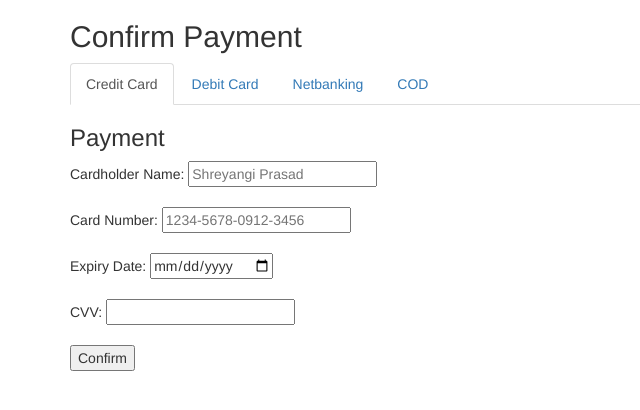
After one commit to keshavchandak/Dell_Hackathon, a Django app: page /bank/1 in a window 1280 px wide. The commit adds this page. Shown: the top 410 px of the page, without its empty margins (0-640 px from the left). Run offline with Django 3.2, Linux system fonts and the light colour scheme; data comes from the database, SQL or seed files in the repository; both versions use the stored data as it was after the commit; some libraries are stand-ins or nearby versions.

Commit message:
Added the Inventory database and Inserted Bank Page

```diff
--- a/first/admin.py
+++ b/first/admin.py
@@ -1,7 +1,6 @@
 from django.contrib import admin
 
-# from . models import first
-
-# admin.site.register(first)
 
 # # # Register your models here.
+from .models import Inventory
+admin.site.register(Inventory)
--- /dev/null
+++ b/first/templates/first/bank.html
@@ -0,0 +1,328 @@
+<!DOCTYPE html>
+
+<html lang="en">
+
+<head>
+
+  <title>Payment Portal</title>
+
+  <meta charset="utf-8">
+
+  <meta name="viewport" content="width=device-width, initial-scale=1">
+
+  <link rel="stylesheet" href="https://maxcdn.bootstrapcdn.com/bootstrap/3.3.7/css/bootstrap.min.css">
+
+  <script src="https://ajax.googleapis.com/ajax/libs/jquery/3.3.1/jquery.min.js"></script>
+
+  <script src="https://maxcdn.bootstrapcdn.com/bootstrap/3.3.7/js/bootstrap.min.js"></script>
+
+</head>
+
+<body>
+
+
+
+<div class="container">
+
+  <h2>Confirm Payment</h2>
+
+  <ul class="nav nav-tabs">
+
+    <li class="active"><a data-toggle="tab" href="#home">Credit Card</a></li>
+
+    <li><a data-toggle="tab" href="#menu1">Debit Card</a></li>
+
+    <li><a data-toggle="tab" href="#menu2">Netbanking</a></li>
+
+    <li><a data-toggle="tab" href="#menu3">COD</a></li>
+
+  </ul>
+
+
+
+  <div class="tab-content">
+
+    <div id="home" class="tab-pane fade in active">
+
+      <h3>Payment</h3>
+
+      <form action="" method="POST">
+          Cardholder Name: <input type="text" name="name" placeholder="Shreyangi Prasad"><br><br>
+          Card Number: <input type="text" name="cardNo" placeholder="1234-5678-0912-3456"><br><br>
+          Expiry Date: <input type="date" name="expiryDate"><br><br>
+          CVV: <input type="number" name="cvv"><br><br>
+          <button type="submit">Confirm</button>
+      </form>
+
+    </div>
+
+    <div id="menu1" class="tab-pane fade">
+
+      <h3>Menu 1</h3>
+
+      <p>Ut enim ad minim veniam, quis nostrud exercitation ullamco laboris nisi ut aliquip ex ea commodo consequat.</p>
+
+    </div>
+
+    <div id="menu2" class="tab-pane fade">
+
+      <h3>Menu 2</h3>
+
+      <p>Sed ut perspiciatis unde omnis iste natus error sit voluptatem accusantium doloremque laudantium, totam rem aperiam.</p>
+
+    </div>
+
+    <div id="menu3" class="tab-pane fade">
+
+      <h3>Menu 3</h3>
+
+      <p>Eaque ipsa quae ab illo inventore veritatis et quasi architecto beatae vitae dicta sunt explicabo.</p>
+
+    </div>
+
+  </div>
+
+</div>
+
+
+
+</body>
+
+</html>
+<!DOCTYPE html>
+<!--<html lang="en" ng-app="app">
+
+<head>
+    <meta charset="UTF-8">
+    <title>Pay Bank</title>
+    <link href="https://fonts.googleapis.com/css?family=Work+Sans:100,300,400" rel="stylesheet">
+    <link rel="stylesheet" href="https://cdnjs.cloudflare.com/ajax/libs/meyer-reset/2.0/reset.min.css">
+    <script src="https://ajax.googleapis.com/ajax/libs/angularjs/1.3.15/angular.min.js"></script>
+    <script type="text/javascript" src="src/firstPage.js"></script>
+    <link rel="stylesheet" href="style.css">
+    <script src='https://code.jquery.com/jquery-2.2.4.min.js'></script>
+    <script  src="src/bankCtrl.js"></script>
+</head>
+
+<body ng-controller="loginCtrl">
+    <a href="#">{{amount}}</a>
+    <div class="wrapper">
+        <form class="form-checkout" action="?" method="post">
+            <h2 class="title">Checkout</h2>
+            <h3 class="total">{{amount}}</h3>
+            <div class="payment-select">
+                <h3>Payment Type</h3>
+                <input class="r-type r-visa" type="radio" name="payment-type" id="p-visa" value="visa" checked="checked"/>
+                <label class="p-label lbl-visa" for="p-visa"></label>
+                <input class="r-type r-mcard" type="radio" name="payment-type" id="p-mcard" value="mcard"/>
+                <label class="p-label lbl-mcard" for="p-mcard"></label>
+                <input class="r-type r-amex" type="radio" name="payment-type" id="p-amex" value="amex"/>
+                <label class="p-label lbl-amex" for="p-amex"></label>
+                <input class="r-type r-disc" type="radio" name="payment-type" id="p-disc"/>
+                <label class="p-label lbl-disc" for="p-disc"></label>
+                <div class="selector"></div>
+            </div>
+            <div class="card">
+                <div class="card-type"></div>
+                <div class="card-info">
+                    <input class="c-info-input c-in-num" type="text" name="card-num" placeholder="Card Number" maxlength="16"/>
+                    <div>
+                        <input class="c-info-input c-in-name" type="text" name="name" placeholder="Cardholder's Name"/>
+                        <input class="c-info-input c-in-date-m" type="text" name="date-m" placeholder="mm" maxlength="2"/><span class="slash">/</span>
+                        <input class="c-info-input c-in-date-y" type="text" name="date-m" placeholder="yy" maxlength="2"/>
+                    </div>
+                    <input class="c-info-input c-in-cvv" type="text" name="cvv" placeholder="cvv" maxlength="3"/>
+                </div>
+            </div>
+            <div class="buttons">
+                <input class="btn-checkout" type="submit" name="btn-checkout" value="Pay Now"/><span class="or">or</span>
+                <button class="btn-paypal"></button>
+            </div>
+        </form>
+    </div>
+</body>
+</html>
+-->
+
+<!--
+<!DOCTYPE html>
+<html lang="en" ng-app="app">
+<head>
+  <title>DELL</title>
+  <meta charset="utf-8">
+  <meta name="viewport" content="width=device-width, initial-scale=1">
+  <link rel="stylesheet" href="https://maxcdn.bootstrapcdn.com/bootstrap/3.3.7/css/bootstrap.min.css">
+  <link rel="stylesheet" href="https://cdnjs.cloudflare.com/ajax/libs/font-awesome/4.7.0/css/font-awesome.min.css">
+  <script src="https://ajax.googleapis.com/ajax/libs/jquery/3.2.1/jquery.min.js"></script>
+  <script src="https://maxcdn.bootstrapcdn.com/bootstrap/3.3.7/js/bootstrap.min.js"></script>
+  <script src="https://ajax.googleapis.com/ajax/libs/angularjs/1.3.15/angular.min.js"></script>
+  <script type="text/javascript" src="src/firstPage.js"></script>
+    <script type="text/javascript">
+
+    </script>
+
+
+
+  <style>
+      .navbar{
+          margin-bottom: 0;
+          border-radius: 0;
+          background-color: #007DB8;
+          color: #FFF;
+          padding: 1% 0;
+          font-size: 1.2em;
+          border: 0;
+      }
+      .navbar-brand img{
+          float: left;
+          height: 250%;
+          margin-left: 200%;
+          margin-top: -15%;
+      }
+      .navbar-inverse .navbar-nav .active a, .navbar-inverse .navbar-nav .active a:focus, .navbar-inverse .navbar-nav .active a:hover{
+          color: #FFF;
+          background-color:  #007DB8;
+      }
+      .navbar-inverse .navbar-nav li a{
+          color: #D5D5D5;
+      }
+      .form-inline{
+          margin-left: 30%;
+          margin-top: 0%;
+      }
+      .carousel slide{
+          opacity: 10%;
+      }
+      .container{
+          opacity: 10%;
+      }
+      .carousel-inner div img{
+          width: 100%;
+      }
+      #icon{
+          max-width: 250px;
+          max-height: 200px;
+          margin: 1% auto;
+      }
+      footer{
+          max-height: 10%;
+          width:100%;
+          background-color: #007DB8;
+          padding: 3%;
+          color: white;
+      }
+      .fa{
+          padding: 20px;
+          font-size: 30px;
+          color: #FFF;
+      }
+  </style>
+</head>
+<body ng-controller="loginCtrl">
+    <nav class="navbar navbar-inverse">
+        <div class="container-fluid">
+        <div class="navbar-header">
+            <a class="navbar-brand" href="new.html">
+                <img src="images/logo.jpg" alt="logo">
+            </a>
+        </div>
+        <div class="collapse navbar-collapse" id="myNavBar">
+            <ul class="nav navbar-nav navbar-right">
+                <li class="active"><a href="#">Products</a></li>
+                <li><a href="#">Solutions</a></li>
+                <li><a href="#">Services</a></li>
+                <li><a href="#">Support</a></li>
+                <li><a href="#">Deals</a></li>
+            </ul>
+        </div>
+        </div>
+    </nav>
+    <div id="myCarousel" class="carousel slide" data-ride="carousel">
+        <ol class="carousel-indicators">
+            <li data-target="#myCarousel" data-slide-to="0" class="active"></li>
+            <li data-target="#myCarousel" data-slide-to="1"></li>
+            <li data-target="#myCarousel" data-slide-to="2"></li>
+        </ol>
+        <div class="carousel-inner" role="listbox">
+            <div class="item active">
+                <img src="images/slide1.png" alt="slide1">
+            </div>
+            <div class="item">
+                <img src="images/slide2.png" alt="slide1">
+            </div>
+            <div class="item">
+                <img src="images/slide3.png" alt="slide1">
+            </div>
+        </div>
+    </div>  <!-- EOD of Slider -->
+<!--    <div class="container text-center">
+        <h2>Browse Popular Products</h2>
+        <div class="row">
+            <div class="col-sm-4">
+                <img src="images/prod1.png" alt="G7" id="icon">
+                <h3>{{desktop.name}}</h3>
+                <h3>Starting at ₹ {{desktop.price}}</h3>
+                <h5>{{desktop.desc}}</h5>
+                <button class="btn btn-primary" type="submit" ng-click="buy(desktop.name)">Buy Now</button>
+                <button class="btn btn-primary" type="submit" ng-click="add(desktop.name)">Add to Cart</button>
+            </div>
+            <div class="col-sm-4">
+                <img src="images/laptopG7.png" alt="G7" id="icon" style="max-height: 300px;">
+                <h3>{{laptop1.name}}</h3>
+                <h3>Starting at ₹ {{laptop1.price}}</h3>
+                <h5>{{laptop1.desc}}</h5>
+                <button class="btn btn-primary" type="submit" ng-click="buy(laptop1.name)">Buy Now</button>
+                <button class="btn btn-primary" type="submit" ng-click="add(laptop1.name)">Add to Cart</button>
+            </div>
+            <div class="col-sm-4">
+                <img src="images/prod3.jpg" alt="G7" id="icon">
+                <h3>{{laptop2.name}}</h3>
+                <h3>Starting at ₹ {{laptop2.price}}</h3>
+                <h5>{{laptop2.desc}}</h5>
+                <button class="btn btn-primary" type="submit" ng-click="buy(laptop2.name)">Buy Now</button>
+                <button class="btn btn-primary" type="submit" ng-click="add(laptop1.name)">Add to Cart</button>
+            </div>
+        </div>
+    </div>
+    <div class="modal" tabindex="-1" role="dialog" style="display: {{view}}">
+        <div class="modal-dialog" role="document">
+            <div class="modal-content">
+                <div class="modal-header">
+                    <h3 class="modal-title">Confirm Payment</h3>
+                    <button type="button" class="close" data-dismiss="modal" aria-label="Close">
+                        <span aria-hidden="true">&times;</span>
+                    </button>
+                </div>
+                <div class="modal-body">
+                    <p>Amount to be paid: ₹ {{amount}}</p>
+                    Card Number:   <input type="text" name="cardNo" value="{{cardNo}}"><br><br>
+                    Name on Card: <input type="text" name="cardholderName" value="{{cardholderName}}"><br><br>
+                </div>
+                <div class="modal-footer">
+                    <button type="button" class="btn btn-primary">Back</button>
+                    <button type="button" class="btn btn-primary" data-dismiss="modal" ng-click="confirmPayment(amount)">Confirm</button>
+                </div>
+            </div>
+        </div>
+    </div>
+    <br><br>
+    <footer class="container-fluid text-center">
+        <div class="row">
+            <div class="col-sm-4">
+                <h3>Contact Us</h3><br>
+                <h4>Address and Contact Info</h4>
+            </div>
+            <div class="col-sm-4">
+                <h3>Connect</h3><br>
+                <a href="#" class="fa fa-facebook"></a>
+                <a href="#" class="fa fa-twitter"></a>
+                <a href="#" class="fa fa-google"></a>
+                <a href="#" class="fa fa-linkedin"></a>
+            </div>
+            <div class="col-sm-4">
+                <br><br><br><br><br><h5>2018 DELL</h5>
+            </div>
+        </div>
+    </footer>
+</body>
+</html> -->
--- a/first/urls.py
+++ b/first/urls.py
@@ -3,5 +3,6 @@ from django.urls import path
 from . import views
 
 urlpatterns = [
-    path('', views.index, name='index')
+    path('', views.index, name='index'),
+    path('bank/<int:model_no>',views.bank,name='bank')
 ]
--- a/first/views.py
+++ b/first/views.py
@@ -1,7 +1,14 @@
 from django.shortcuts import render
 
+from .models import First,Inventory
 # Create your views here.
 
 def index(request):
 	context = {}
 	return render(request, 'first/index.html', context)
+
+def bank(request,model_no):
+	model=Inventory.objects.get(model_No=model_no)
+	print(model.model_price)
+	context={}
+	return render(request,'first/bank.html',context)
```
Also changed, not shown: first/models.py (+7 -6 lines), first/templates/first/index.html (+6 -4 lines), db.sqlite3, first/migrations/0002_inventory.py (added).
